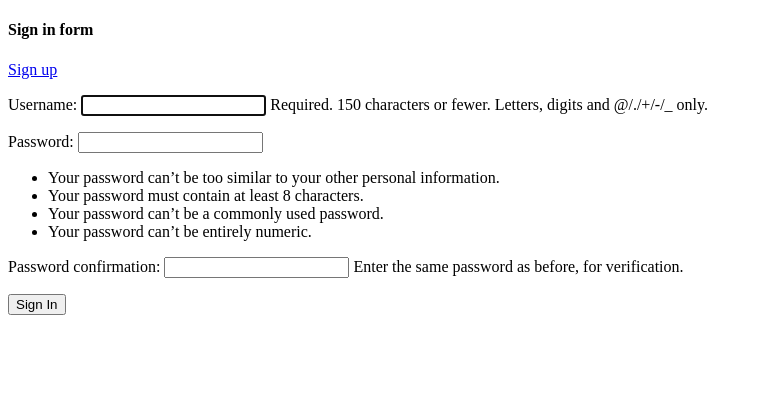
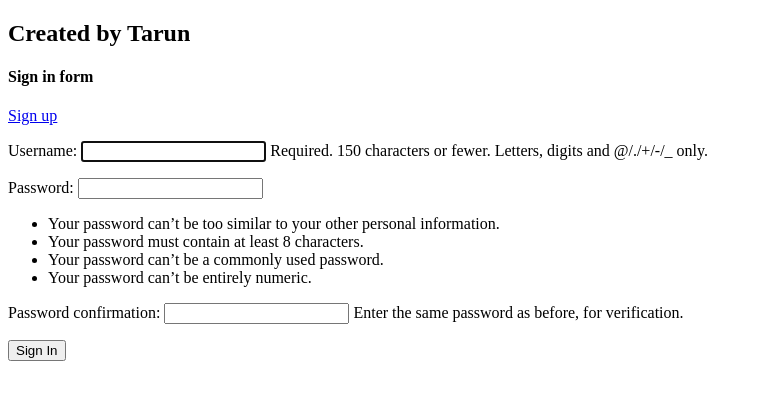
Before and after one commit to Tksuthar/Tksuthar-session-authentication-django, a Django app: page /signin in a window 1280 px wide. Shown: the top 400 px of the page, without its empty margins (0-762 px from the left). Run offline with Django 3.2, Linux system fonts and the light colour scheme.

Commit message:
Update signin.html

```diff
--- a/sign_app/templates/signin.html
+++ b/sign_app/templates/signin.html
@@ -5,6 +5,7 @@
     <title>Sign in</title>
   </head>
   <body>
+    <h2>Created by Tarun</h2>
     <h4>Sign in form</h4>
     <a href="{% url 'sign_app:signup' %}">Sign up</a>
     <form action="signin" method="post">
```
